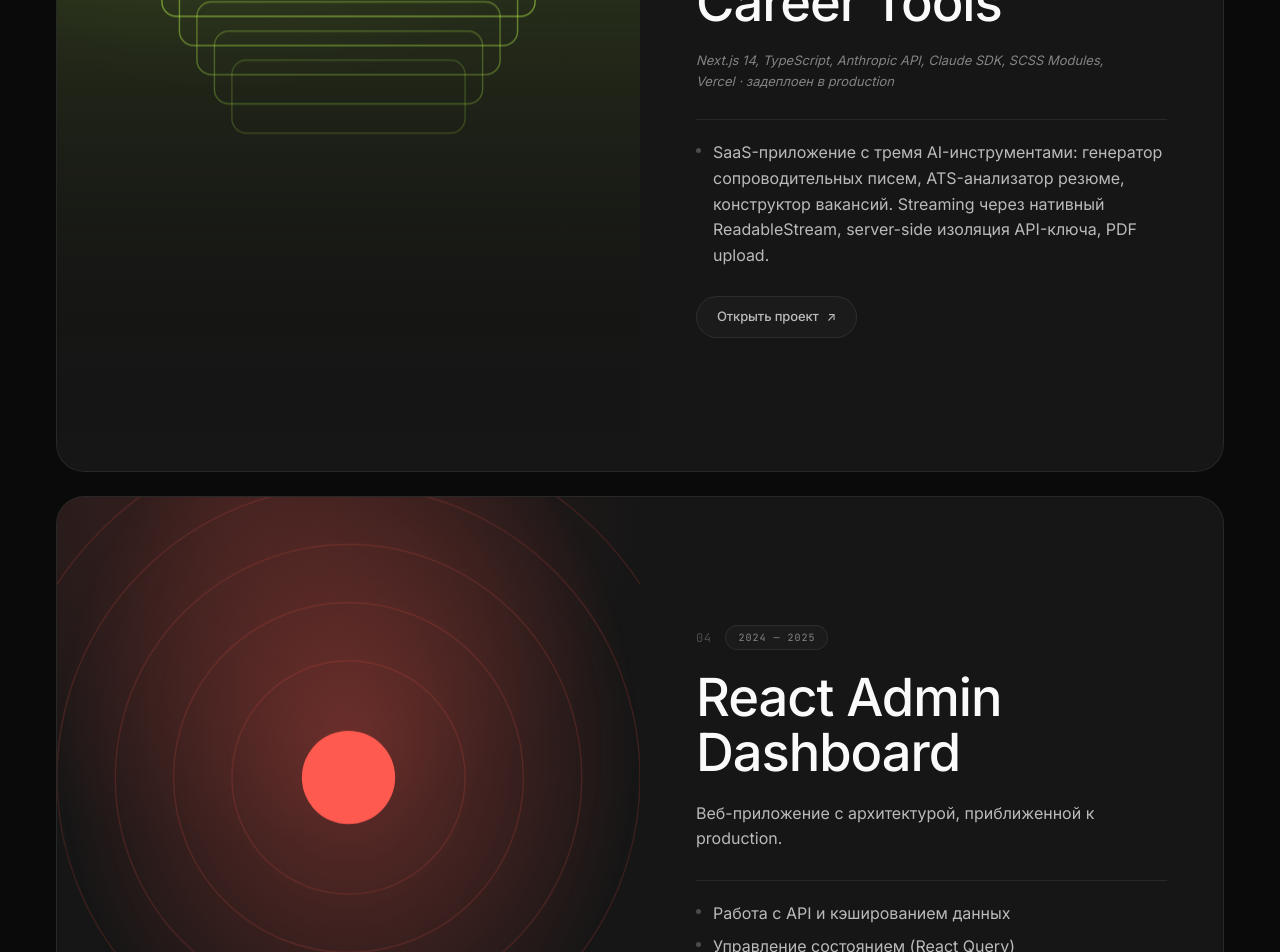
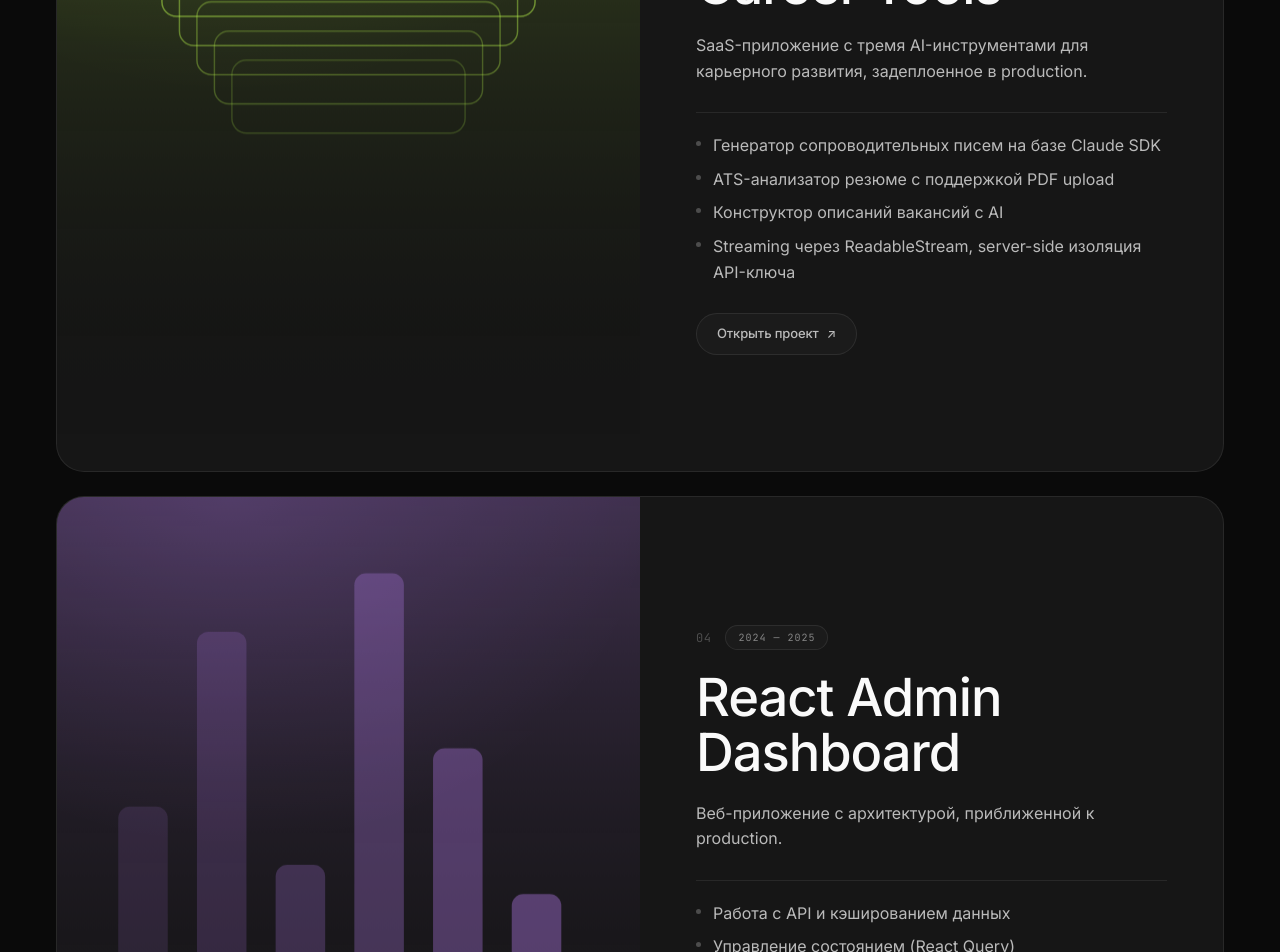
Before and after one commit to ezizbg/Portfolio, a React (Vite) app: page / in a window 1280 px wide. Shown: the part 7440-8392 px from the top of the page. Built offline with nearby package versions, Linux system fonts and the light colour scheme.

Commit message:
Restyle Offerify card and add 4th unique visual (EN + RU)
- Offerify: replace meta/single-bullet with standard desc + 4 bullets
- Add bars pattern (purple) as 4th visual so all projects are unique
- React Admin Dashboard now uses bars instead of cycling back to rings

```diff
--- a/src/components/sections/Portfolio/Portfolio.tsx
+++ b/src/components/sections/Portfolio/Portfolio.tsx
@@ -7,13 +7,40 @@ import type { ProjectItem } from '@/i18n/translations';
 import './Portfolio.scss';
 
 // Aesthetic visual fingerprint per project — kept inline to stay framework-free.
-const PROJECT_VISUALS: Array<{ accent: string; pattern: 'rings' | 'dots' | 'stack' }> = [
+const PROJECT_VISUALS: Array<{ accent: string; pattern: 'rings' | 'dots' | 'stack' | 'bars' }> = [
   { accent: '#ff5a4f', pattern: 'rings' },
   { accent: '#6ad6ff', pattern: 'dots' },
   { accent: '#b6f24c', pattern: 'stack' },
+  { accent: '#c084fc', pattern: 'bars' },
 ];
 
 function ProjectVisual({ pattern, accent }: { pattern: string; accent: string }) {
+  if (pattern === 'bars') {
+    const heights = [160, 280, 120, 320, 200, 100];
+    return (
+      <svg viewBox="0 0 400 500" className="portfolio__visual-svg" aria-hidden="true">
+        <defs>
+          <linearGradient id="bars-g" x1="0" x2="0" y1="0" y2="1">
+            <stop offset="0%" stopColor={accent} stopOpacity="0.28" />
+            <stop offset="100%" stopColor="#000" stopOpacity="0" />
+          </linearGradient>
+        </defs>
+        <rect width="400" height="500" fill="url(#bars-g)" />
+        {heights.map((h, i) => (
+          <rect
+            key={i}
+            x={42 + i * 54}
+            y={400 - h}
+            width={34}
+            height={h}
+            rx={8}
+            fill={accent}
+            opacity={0.12 + i * 0.05}
+          />
+        ))}
+      </svg>
+    );
+  }
   if (pattern === 'rings') {
     return (
       <svg viewBox="0 0 400 500" className="portfolio__visual-svg" aria-hidden="true">
--- a/src/i18n/translations.ts
+++ b/src/i18n/translations.ts
@@ -215,10 +215,13 @@ export const translations: Record<Locale, Dictionary> = {
         {
           index: "03",
           title: "Offerify — AI Career Tools",
-          description: "",
-          meta: "Next.js 14, TypeScript, Anthropic API, Claude SDK, SCSS Modules, Vercel · задеплоен в production",
+          description:
+            "SaaS-приложение с тремя AI-инструментами для карьерного развития, задеплоенное в production.",
           bullets: [
-            "SaaS-приложение с тремя AI-инструментами: генератор сопроводительных писем, ATS-анализатор резюме, конструктор вакансий. Streaming через нативный ReadableStream, server-side изоляция API-ключа, PDF upload.",
+            "Генератор сопроводительных писем на базе Claude SDK",
+            "ATS-анализатор резюме с поддержкой PDF upload",
+            "Конструктор описаний вакансий с AI",
+            "Streaming через ReadableStream, server-side изоляция API-ключа",
           ],
           link: "https://offerify-seven.vercel.app",
         },
@@ -375,10 +378,13 @@ export const translations: Record<Locale, Dictionary> = {
         {
           index: "03",
           title: "Offerify — AI Career Tools",
-          description: "",
-          meta: "Next.js 14, TypeScript, Anthropic API, Claude SDK, SCSS Modules, Vercel · deployed to production",
+          description:
+            "SaaS app with three AI-powered career tools, deployed to production.",
           bullets: [
-            "SaaS app with three AI tools: cover letter generator, ATS resume analyzer, job description writer. Streaming via native ReadableStream, server-side API key isolation, PDF upload.",
+            "Cover letter generator powered by Claude SDK",
+            "ATS resume analyzer with PDF upload support",
+            "Job description writer with AI",
+            "Streaming via ReadableStream, server-side API key isolation",
           ],
           link: "https://offerify-seven.vercel.app",
         },
```
